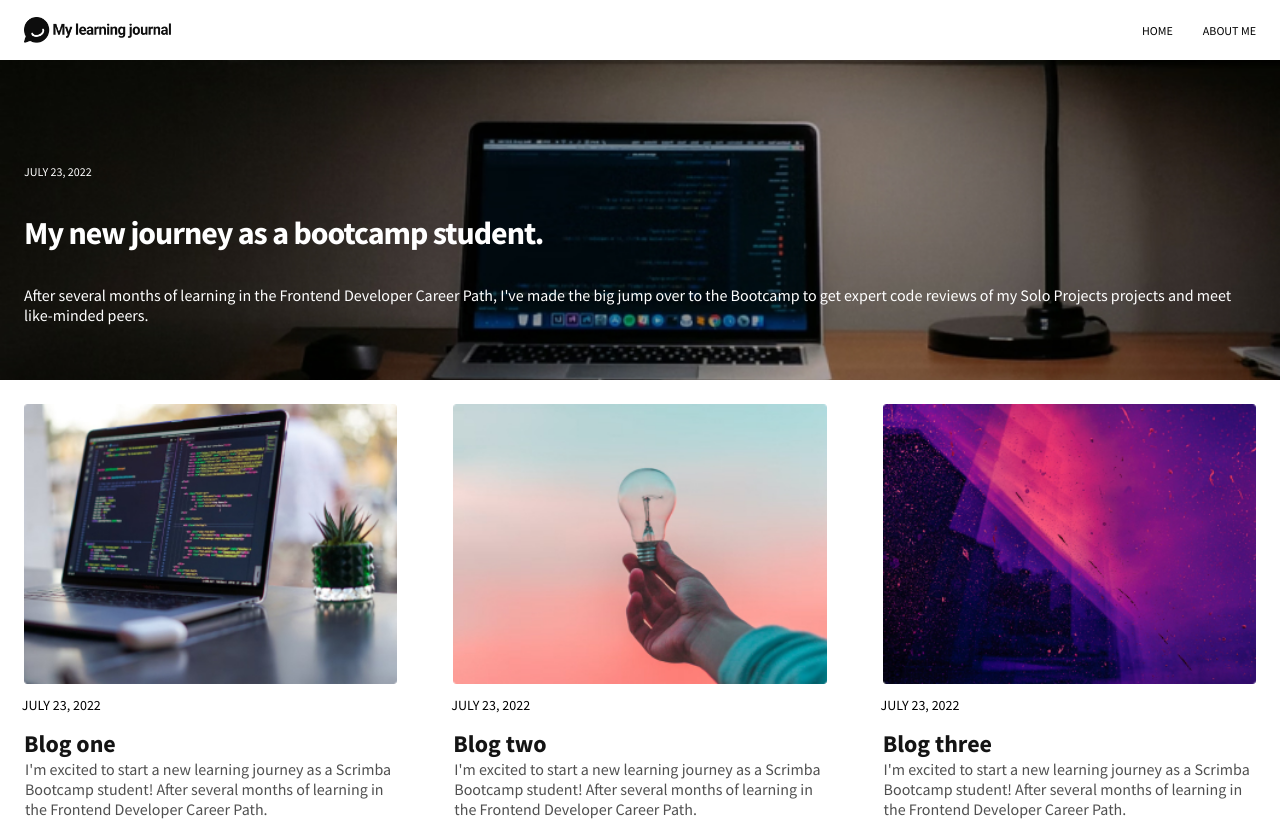
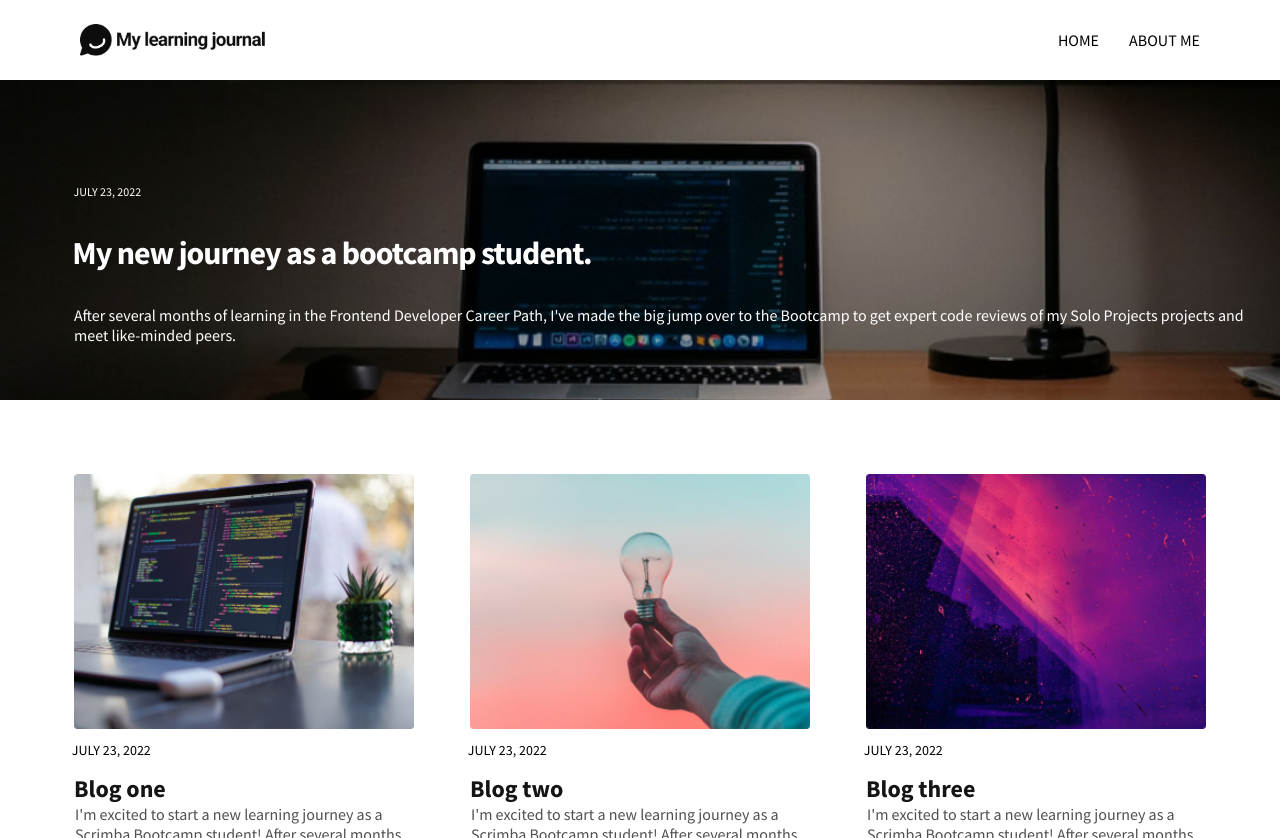
Before and after one commit to ianapavlycheva/learning-journal, a plain HTML site: page index.html in a window 1280 px wide. Shown: the top 838 px of the page. Drawn offline with Linux system fonts and the light colour scheme.

Commit message:
Update media

```diff
--- a/css/style.css
+++ b/css/style.css
@@ -194,4 +194,31 @@ footer {
   .posts-container {
     grid-template-columns: repeat(3, 1fr);
   }
+
+  header {
+    height: 5em;
+    padding: 1.75em 5em;
+  }
+
+  .logo {
+    height: 2em;
+  }
+  li {
+    font-size: 1rem;
+  }
+  .hero-date {
+    margin-left: 4.125em;
+  }
+
+  .hero-title {
+    margin-left: 2.01em;
+  }
+
+  .hero-p {
+    margin-left: 3.125em;
+  }
+
+  .posts-container {
+    margin: 3.125em;
+  }
 }
```
